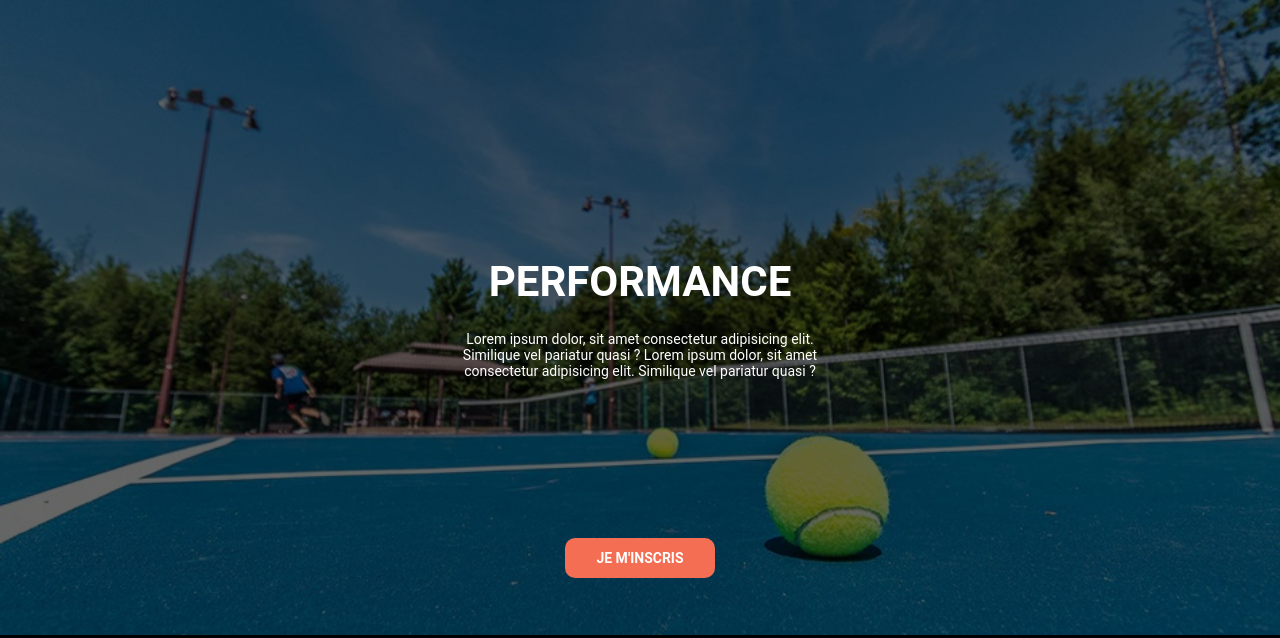
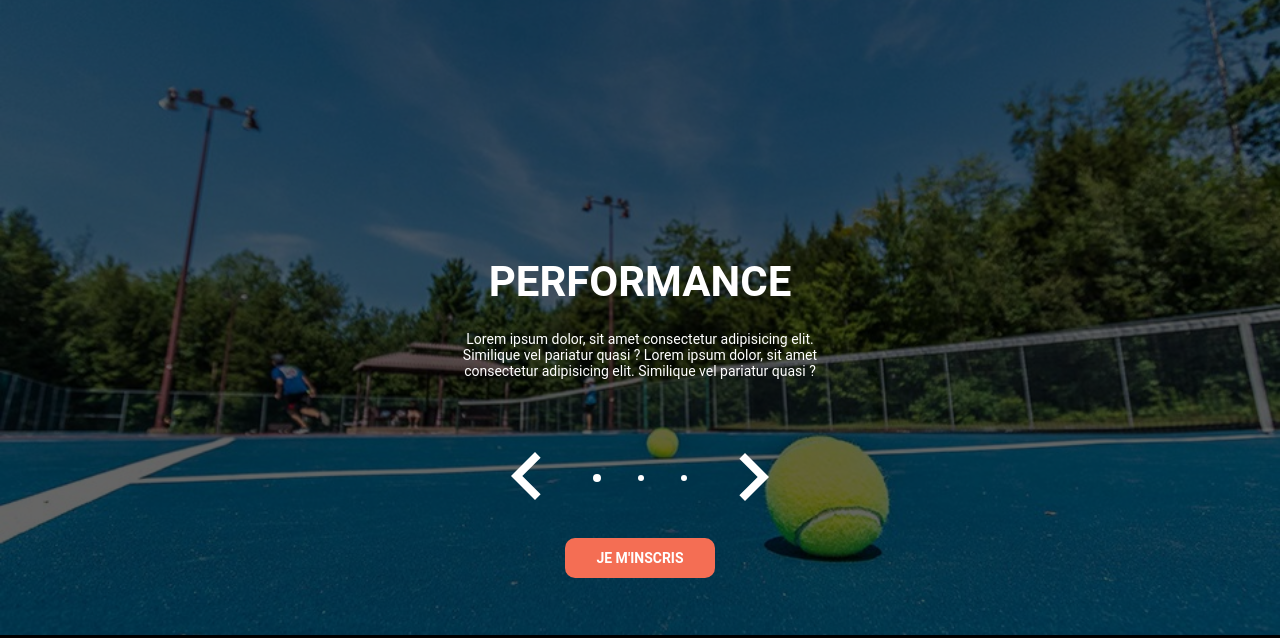
Before and after one commit to Labrege/O-TennisTour, a PHP site: page / in a window 1280 px wide. Shown: the part 162-800 px from the top of the page. Run offline with PHP 8.4, Linux system fonts and the light colour scheme.

Commit message:
test js index

```diff
--- a/CSS/index.css
+++ b/CSS/index.css
@@ -62,7 +62,42 @@
     justify-content: center;
     align-items: center;
 }
+.pagination-wrapper{
+    position: absolute;
+    top: 80%;
+    left: 50%;
+    transform: translate(-50%, -50%);
+    z-index: 4;
+    display: flex;
+    flex-direction: row;
+    justify-content: space-between;
+}
 
+.pagination-container{
+    width:130px;
+    display: flex;
+    flex-direction: row;
+    justify-content: space-around;
+    align-items: center;
+}
+
+.dot{
+    width: 6px;
+    height: 6px;
+    background: #fff;
+    border-radius: 100%;
+}
+
+.big-dot{
+    width: 8px;
+    height: 8px;
+    background: #fff;
+    border-radius: 100%;
+}
+
+.btn{
+    fill:#fff;
+}
 
 @media screen and (max-width: 768px){
     .valeurs-texte{
--- /dev/null
+++ b/JS/index.js
@@ -0,0 +1,33 @@
+var btns = document.querySelectorAll('.btn');//bouton fleche droite et gaughe
+var point=document.querySelectorAll('.dot');
+
+console.log("js");
+btns[0].addEventListener('click', btnClick);
+btns[1].addEventListener('click', btnClick);
+
+
+function btnClick() {
+    console.log("bouton toucher");
+  if(this.classList.contains('btn--prev')) {
+    if(point[0].classList.contains('big-dot'))
+    {
+
+        point[0].classList.remove('big-dot');
+        point[2].classList.add('big-dot');
+    }
+    if(point[1].classList.contains('big-dot'))
+    {
+        point[1].classList.remove('big-dot');
+        point[0].classList.add('big-dot');
+    }
+    if(point[2].classList.contains('big-dot'))
+    {
+        point[2].classList.remove('big-dot');
+        point[1].classList.add('big-dot');
+    }
+  } else {
+
+  }
+
+
+}
--- a/index.php
+++ b/index.php
@@ -32,6 +32,24 @@
           </div>
       </div>
 
+      <div class="pagination-wrapper">
+        <svg class="btn btn--prev" height="96" viewBox="0 0 24 24" width="96" xmlns="http://www.w3.org/2000/svg">
+          <path d="M15.41 16.09l-4.58-4.59 4.58-4.59L14 5.5l-6 6 6 6z"/>
+          <path d="M0-.5h24v24H0z" fill="none"/>
+        </svg>
+
+        <div class="pagination-container">
+          <div class="dot big-dot"></div>
+          <div class="dot "></div>
+          <div class="dot "></div>
+        </div>
+
+        <svg class="btn btn--next" height="96" viewBox="0 0 24 24" width="96" xmlns="http://www.w3.org/2000/svg">
+          <path d="M8.59 16.34l4.58-4.59-4.58-4.59L10 5.75l6 6-6 6z"/>
+          <path d="M0-.25h24v24H0z" fill="none"/>
+        </svg>
+      </div>
+
       <a href="#" class="btn-link">
         <div class="button-container">
           <h2> Je m'inscris </h2>
@@ -39,5 +57,6 @@
       </a>
     </div>
     <script src="JS/script.js"></script>
+    <script src="JS/index.js"></script>
 </body>
 </html>
```
